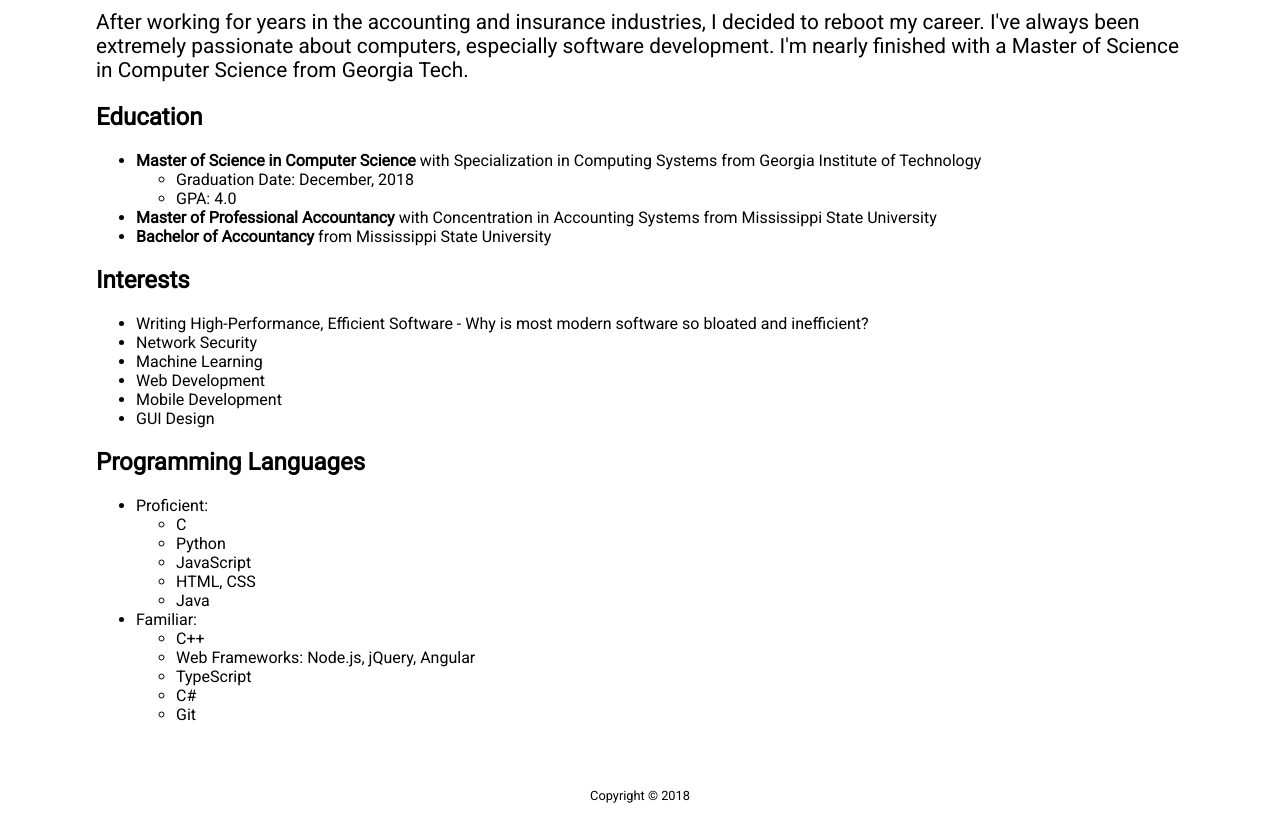
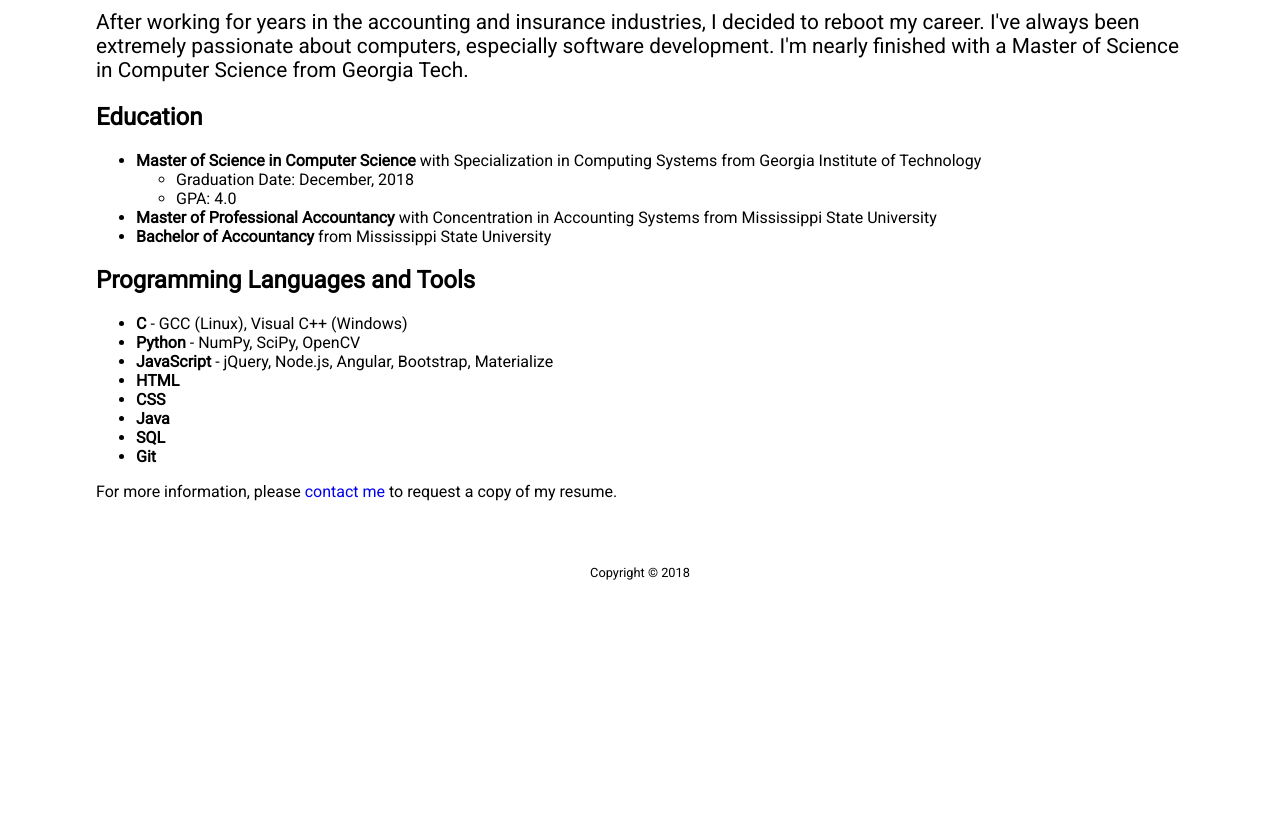
Before and after one commit to k-perry/k-perry.github.io, a plain HTML site: page about.html in a window 1280 px wide. Shown: the part 175-990 px from the top of the page. After the commit the page ends 800 px from the top, so only its background shows below. Drawn offline with Linux system fonts and the light colour scheme.

Commit message:
Minor tweaks

```diff
--- a/about.html
+++ b/about.html
@@ -77,36 +77,20 @@
                 State University</li>
             <li><b>Bachelor of Accountancy</b> from Mississippi State University</li>
         </ul>
-        <h2>Interests</h2>
+        <h2>Programming Languages and Tools</h2>
         <ul>
-            <li>Writing High-Performance, Efficient Software - Why is most modern software so bloated and inefficient?</li>
-            <li>Network Security</li>
-            <li>Machine Learning</li>
-            <li>Web Development</li>
-            <li>Mobile Development</li>
-            <li>GUI Design</li>
-        </ul>
-        <h2>Programming Languages</h2>
-        <ul>
-            <li>Proficient:</li>
-            <ul>
-                <li>C</li>
-                <li>Python</li>
-                <li>JavaScript</li>
-                <li>HTML, CSS</li>
-                <li>Java</li>
-            </ul>
-            <li>Familiar:</li>
-            <ul>
-                <li>C++</li>
-                <li>Web Frameworks: Node.js, jQuery, Angular</li>
-                <li>TypeScript</li>
-                <li>C#</li>
-                <li>Git</li>
-            </ul>
+            <li><b>C</b> - GCC (Linux), Visual C++ (Windows)</li>
+            <li><b>Python</b> - NumPy, SciPy, OpenCV</li>
+            <li><b>JavaScript</b> - jQuery, Node.js, Angular, Bootstrap, Materialize</li>
+            <li><b>HTML</b></li>
+            <li><b>CSS</b></li>
+            <li><b>Java</b></li>
+            <li><b>SQL</b></li>
+            <li><b>Git</b></li>
+
         </ul>
 
-
+        <p>For more information, please <a href="contact.html">contact me</a> to request a copy of my resume.</p>
         <p class="footer">
             Copyright &copy; 2018
         </p>
```
Also changed, not shown: index.html (+1 -3 lines).
